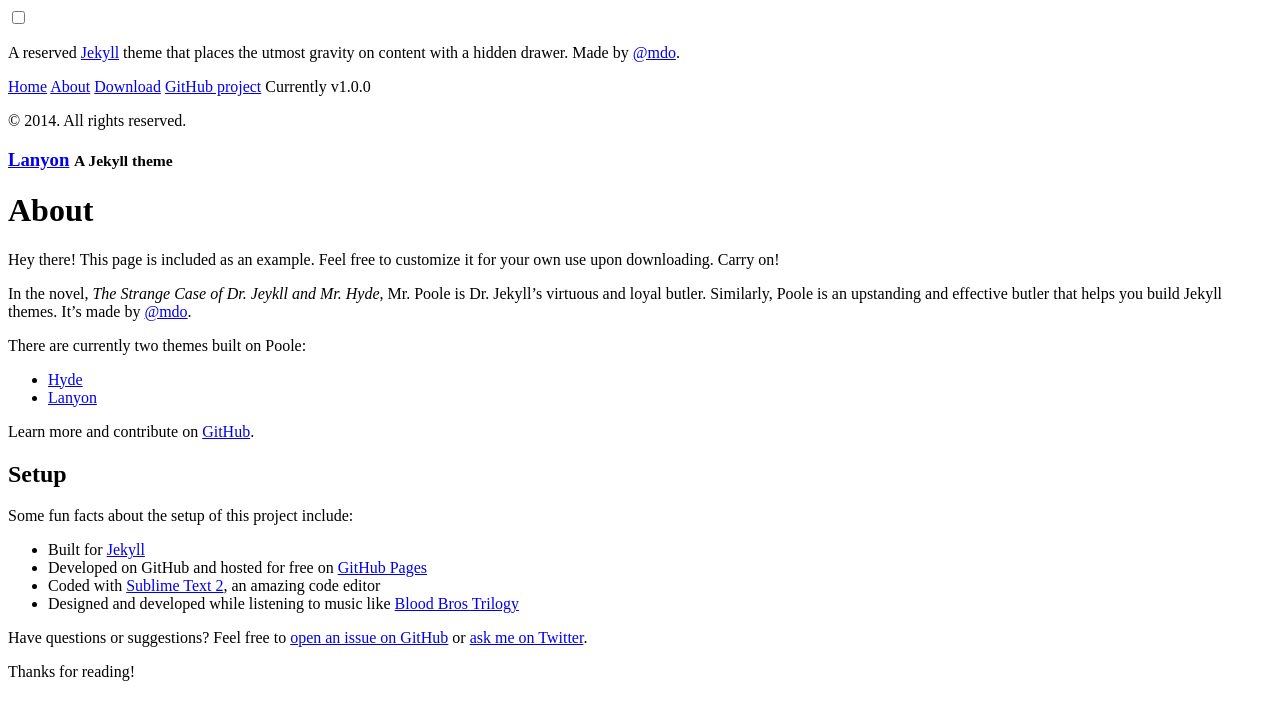
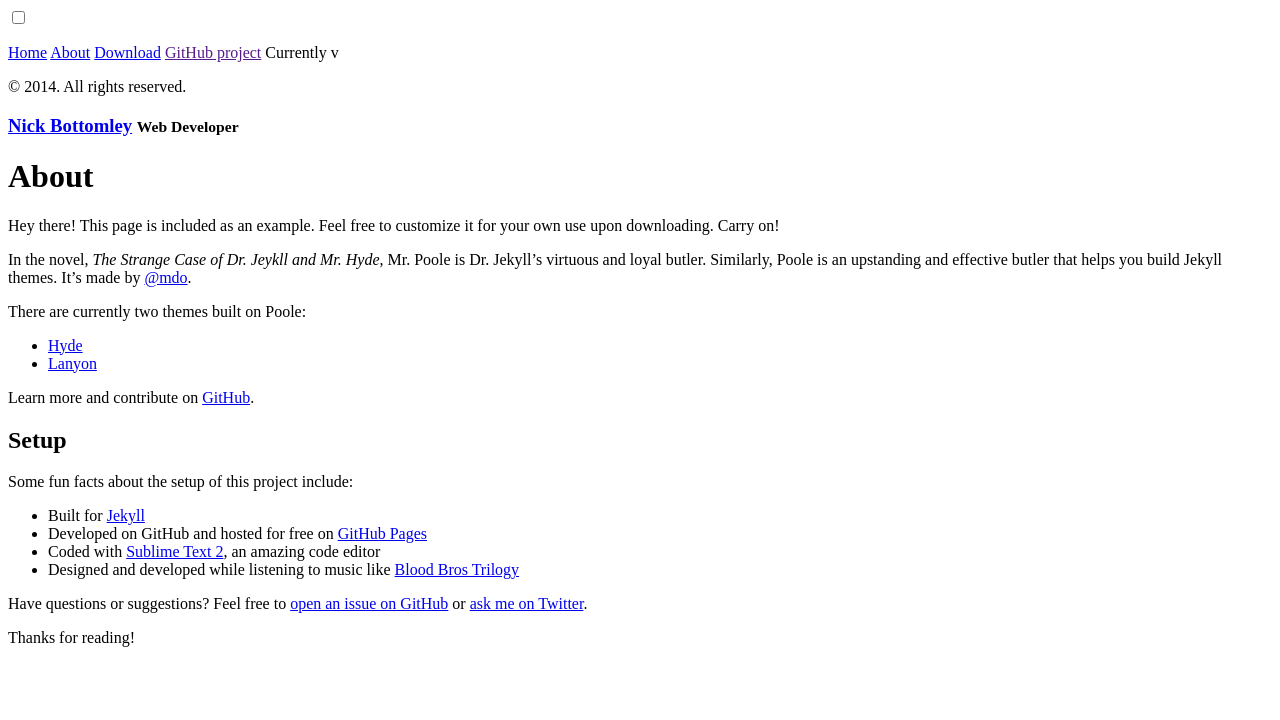
Before and after one commit to bttmly/personal-site, a Jekyll site: the page built from about.md, in a window 1280 px wide. Shown: the top 720 px of the page. Built offline with Jekyll 4.4.1, drawn with Linux system fonts in a browser that asks for light colours; Markdown is read by kramdown in place of the engine named in the settings.

Commit message:
Update _config.yml

```diff
--- a/_config.yml
+++ b/_config.yml
@@ -6,18 +6,18 @@ highlighter:      pygments
 permalink:        pretty
 
 # Setup
-title:            Lanyon
-tagline:          'A Jekyll theme'
-description:      'A reserved <a href="http://jekyllrb.com" target="_blank">Jekyll</a> theme that places the utmost gravity on content with a hidden drawer. Made by <a href="https://twitter.com/mdo" target="_blank">@mdo</a>.'
-url:              http://lanyon.getpoole.com
+title:            Nick Bottomley
+tagline:          'Web Developer'
+# description:      'A reserved <a href="http://jekyllrb.com" target="_blank">Jekyll</a> theme that places the utmost gravity on content with a hidden drawer. Made by <a href="https://twitter.com/mdo" target="_blank">@mdo</a>.'
+url:              http://nickbottomley.com
 paginate:         5
 
 author:
-  name:           'Mark Otto'
-  url:            https://twitter.com/mdo
+  name:           'Nick Bottomley'
+  url:            http://nickbottomley.com
 
 # Custom vars
-version:          1.0.0
+# version:          1.0.0
 
-github:
-  repo:           https://github.com/poole/lanyon
+# github:
+#   repo:           https://github.com/poole/lanyon
```
